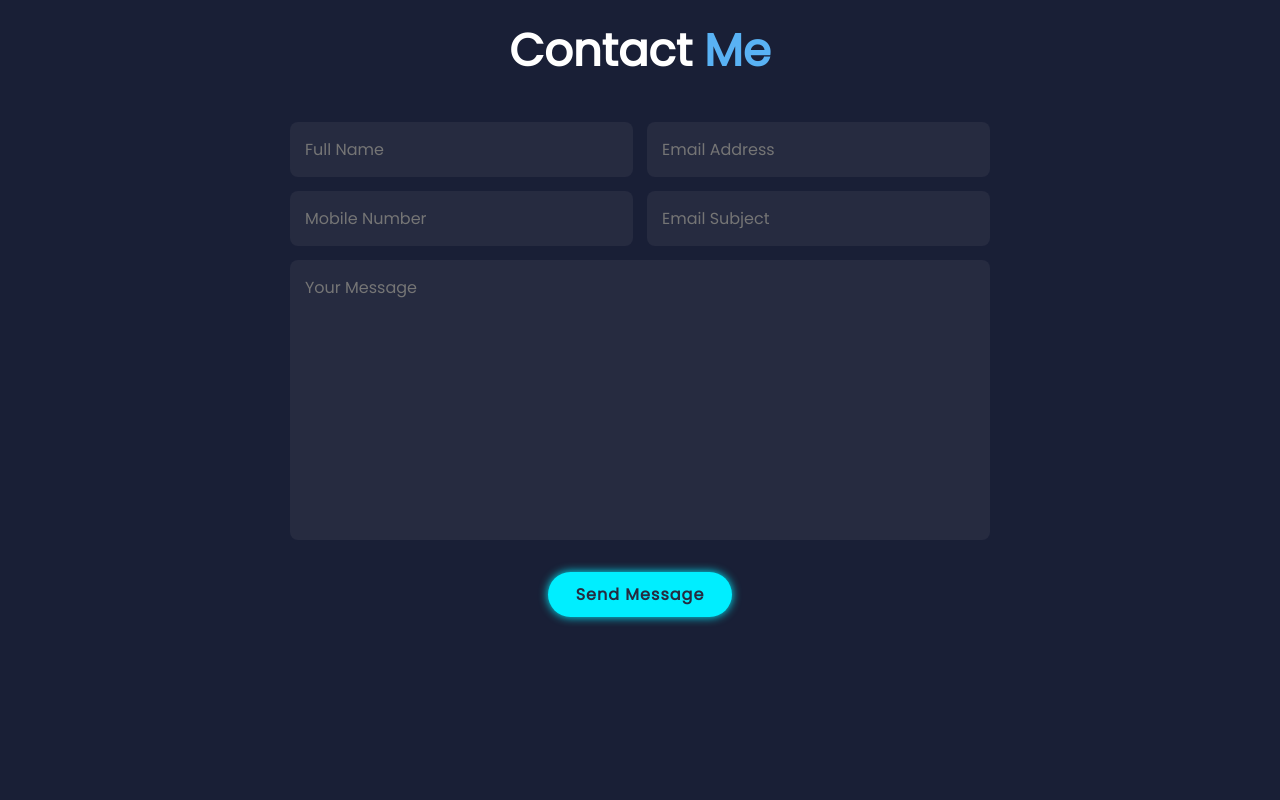
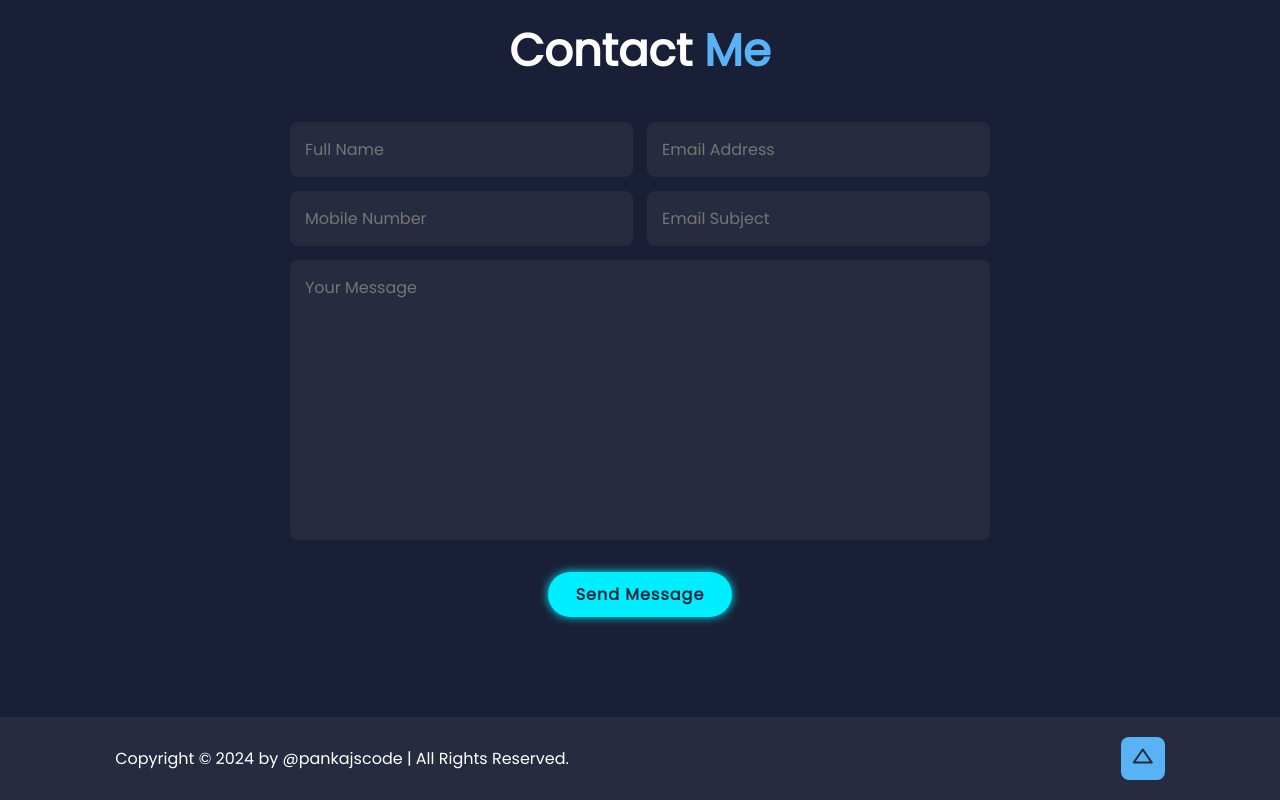
Before and after one commit to pankajsgithub/portfolio2024, a plain HTML site: page Animated Portfolio Website/index.html in a window 1280 px wide. Shown: the part 3283-4083 px from the top of the page. Before the commit the page ends 4000 px from the top, so only its background shows below. Drawn offline with nearby package versions, Linux system fonts and the light colour scheme.

Commit message:
Footer Design

```diff
--- a/Animated Portfolio Website/index.html
+++ b/Animated Portfolio Website/index.html
@@ -174,6 +174,18 @@
         </form>
     </section>
 
+    <!-- FOOTER DESIGN -->
+    <footer class="footer">
+        <div class="footer-text">
+            <p>
+                Copyright &copy 2024 by @pankajscode | All Rights Reserved.
+            </p>
+        </div>
+        <div class="footer-iconTop">
+            <a href="#home"><i class='bx bx-up-arrow'></i></a>
+        </div>
+    </footer>
+
     <script src="https://unpkg.com/typed.js@2.0.132/dist/typed.umd.js"></script>
     <script src="script.js"></script>
 </body>
--- a/Animated Portfolio Website/style.css
+++ b/Animated Portfolio Website/style.css
@@ -488,3 +488,35 @@ section {
     margin-top: 2rem;
     cursor: pointer;
 }
+
+.footer {
+    display: flex;
+    justify-content: space-between;
+    align-items: center;
+    flex-wrap: wrap;
+    padding: 2rem 9%;
+    background-color: var(--snd-bg-color);
+}
+
+.footer-text {
+    font-size: 1.6rem;
+}
+
+.footer-iconTop {
+    display: inline-flex;
+    justify-content: center;
+    align-items: center;
+    padding: 0.8rem 1rem;
+    background: var(--main-color);
+    transition: 0.5s ease;
+    border-radius: 0.8rem;
+}
+
+.footer-iconTop:hover {
+    box-shadow: 0 0 1rem var(--main-color);
+}
+
+.footer-iconTop a i {
+    font-size: 2.4rem;
+    color: var(--snd-bg-color);
+}
```
